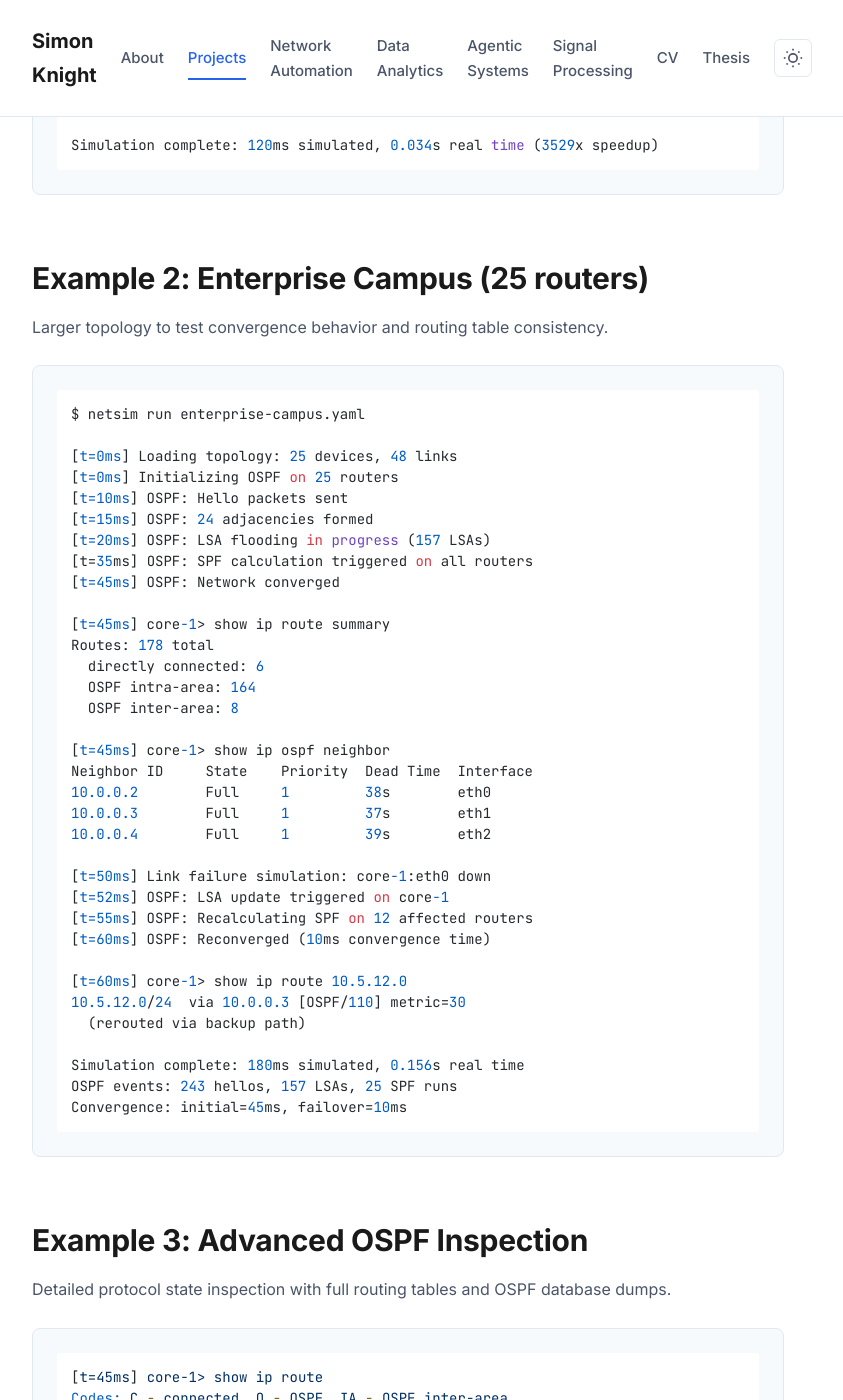
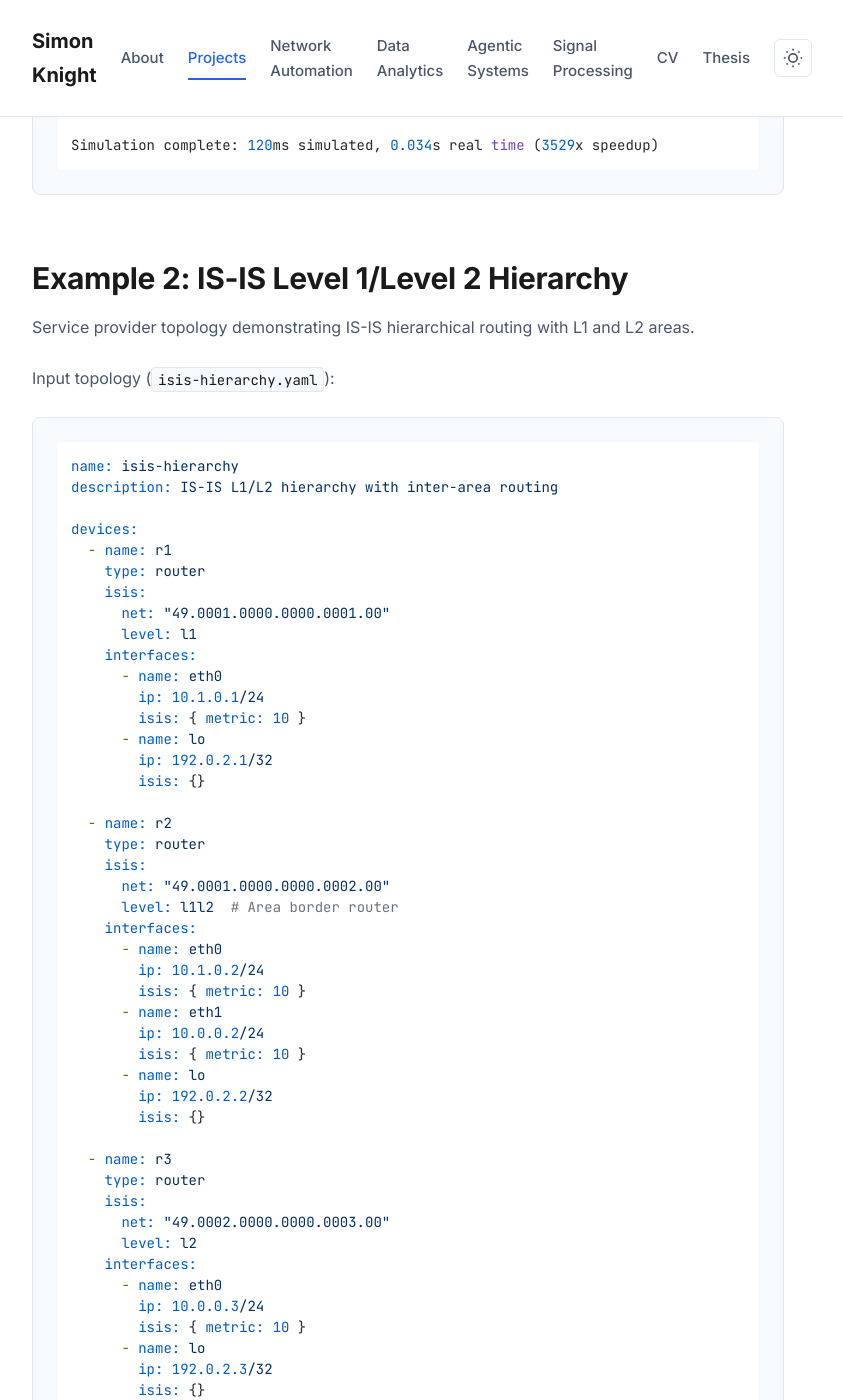
Before and after one commit to sk2/sk2.github.com, a Jekyll site: the page built from projects/network-simulator.md, in a window 1280 px wide and 1400 px high, scrolled down 4928 px. Shown: the whole window, without its empty margins (232-1075 px from the left). Built offline with Jekyll 4.4.1, drawn with Linux system fonts in a browser that asks for light colours; our own code applies the rules of GitHub Pages for plain Markdown files; some of the changed text lies outside the part shown.

Commit message:
Add IS-IS example to Network Simulator page
Replaced Example 2 (25-router OSPF campus) with IS-IS L1/L2 hierarchy
example to demonstrate protocol diversity. Network Simulator supports
OSPF, IS-IS, and BGP, but all examples were OSPF-only.

Changes:
- Example 1: OSPF Triangle (basic validation)
- Example 2: IS-IS Hierarchy (L1/L2 inter-area routing) - NEW
- Example 3: Protocol State Inspection (renamed for clarity)

Shows NET addressing, L1/L2 adjacencies, LSP database, and route
leaking from L2 to L1 by area border routers.

Co-Authored-By: Claude Sonnet 4.5 <noreply@anthropic.com>

````diff
--- a/projects/network-simulator.md
+++ b/projects/network-simulator.md
@@ -177,48 +177,117 @@ Round-trip path: h1 -> r1 -> r3 -> h3 -> r3 -> r1 -> h1
 Simulation complete: 120ms simulated, 0.034s real time (3529x speedup)
 ```
 
-## Example 2: Enterprise Campus (25 routers)
+## Example 2: IS-IS Level 1/Level 2 Hierarchy
 
-Larger topology to test convergence behavior and routing table consistency.
+Service provider topology demonstrating IS-IS hierarchical routing with L1 and L2 areas.
 
-```bash
-$ netsim run enterprise-campus.yaml
+Input topology (`isis-hierarchy.yaml`):
+```yaml
+name: isis-hierarchy
+description: IS-IS L1/L2 hierarchy with inter-area routing
 
-[t=0ms] Loading topology: 25 devices, 48 links
-[t=0ms] Initializing OSPF on 25 routers
-[t=10ms] OSPF: Hello packets sent
-[t=15ms] OSPF: 24 adjacencies formed
-[t=20ms] OSPF: LSA flooding in progress (157 LSAs)
-[t=35ms] OSPF: SPF calculation triggered on all routers
-[t=45ms] OSPF: Network converged
+devices:
+  - name: r1
+    type: router
+    isis:
+      net: "49.0001.0000.0000.0001.00"
+      level: l1
+    interfaces:
+      - name: eth0
+        ip: 10.1.0.1/24
+        isis: { metric: 10 }
+      - name: lo
+        ip: 192.0.2.1/32
+        isis: {}
 
-[t=45ms] core-1> show ip route summary
-Routes: 178 total
-  directly connected: 6
-  OSPF intra-area: 164
-  OSPF inter-area: 8
+  - name: r2
+    type: router
+    isis:
+      net: "49.0001.0000.0000.0002.00"
+      level: l1l2  # Area border router
+    interfaces:
+      - name: eth0
+        ip: 10.1.0.2/24
+        isis: { metric: 10 }
+      - name: eth1
+        ip: 10.0.0.2/24
+        isis: { metric: 10 }
+      - name: lo
+        ip: 192.0.2.2/32
+        isis: {}
 
-[t=45ms] core-1> show ip ospf neighbor
-Neighbor ID     State    Priority  Dead Time  Interface
-10.0.0.2        Full     1         38s        eth0
-10.0.0.3        Full     1         37s        eth1
-10.0.0.4        Full     1         39s        eth2
+  - name: r3
+    type: router
+    isis:
+      net: "49.0002.0000.0000.0003.00"
+      level: l2
+    interfaces:
+      - name: eth0
+        ip: 10.0.0.3/24
+        isis: { metric: 10 }
+      - name: lo
+        ip: 192.0.2.3/32
+        isis: {}
 
-[t=50ms] Link failure simulation: core-1:eth0 down
-[t=52ms] OSPF: LSA update triggered on core-1
-[t=55ms] OSPF: Recalculating SPF on 12 affected routers
-[t=60ms] OSPF: Reconverged (10ms convergence time)
+links:
+  - endpoints: [r1:eth0, r2:eth0]
+  - endpoints: [r2:eth1, r3:eth0]
 
-[t=60ms] core-1> show ip route 10.5.12.0
-10.5.12.0/24  via 10.0.0.3 [OSPF/110] metric=30
-  (rerouted via backup path)
-
-Simulation complete: 180ms simulated, 0.156s real time
-OSPF events: 243 hellos, 157 LSAs, 25 SPF runs
-Convergence: initial=45ms, failover=10ms
+script:
+  - at: converged
+    device: r2
+    command: show isis neighbors
+  - at: converged
+    device: r2
+    command: show isis database
+  - at: converged
+    device: r1
+    command: show ip route
 ```
 
-## Example 3: Advanced OSPF Inspection
+Run simulation:
+```bash
+$ netsim run isis-hierarchy.yaml
+
+[t=0ms] Network initialized: 3 devices, 2 links
+[t=0ms] IS-IS: r1, r2, r3 sending IIH (IS-IS Hello)
+[t=3ms] IS-IS: Adjacencies forming
+[t=5ms] IS-IS: r1<->r2 L1 adjacency Up
+[t=5ms] IS-IS: r2<->r3 L2 adjacency Up
+[t=8ms] IS-IS: LSP flooding in progress
+[t=12ms] IS-IS: SPF calculation complete (L1 and L2)
+[t=12ms] Network converged
+
+[t=12ms] r2> show isis neighbors
+System ID       Interface  State  Level  Holdtime
+0000.0000.0001  eth0       Up     L1     24s
+0000.0000.0003  eth1       Up     L2     24s
+
+[t=12ms] r2> show isis database
+IS-IS Level-1 Link State Database:
+LSPID                 LSP Seq Num  Checksum  Lifetime  Attributes
+0000.0000.0001.00-00  0x00000003   0x4a2e    864       L1
+0000.0000.0002.00-00  0x00000003   0x5c1a    864       L1L2
+
+IS-IS Level-2 Link State Database:
+LSPID                 LSP Seq Num  Checksum  Lifetime  Attributes
+0000.0000.0002.00-00  0x00000003   0x7f3c    864       L1L2
+0000.0000.0003.00-00  0x00000003   0x9a2b    864       L2
+
+[t=12ms] r1> show ip route
+Codes: C - connected, i L1 - IS-IS level-1, i L2 - IS-IS level-2
+
+C    10.1.0.0/24 is directly connected, eth0
+C    192.0.2.1/32 is directly connected, lo
+i L1 192.0.2.2/32 [115/10] via 10.1.0.2, eth0
+i L2 192.0.2.3/32 [115/20] via 10.1.0.2, eth0
+     (route leaked from L2 to L1 by ABR r2)
+
+Simulation complete: 15ms simulated, 0.008s real time
+IS-IS events: 18 hellos, 4 LSPs, 2 SPF runs
+```
+
+## Example 3: Protocol State Inspection (OSPF)
 
 Detailed protocol state inspection with full routing tables and OSPF database dumps.
 
````
